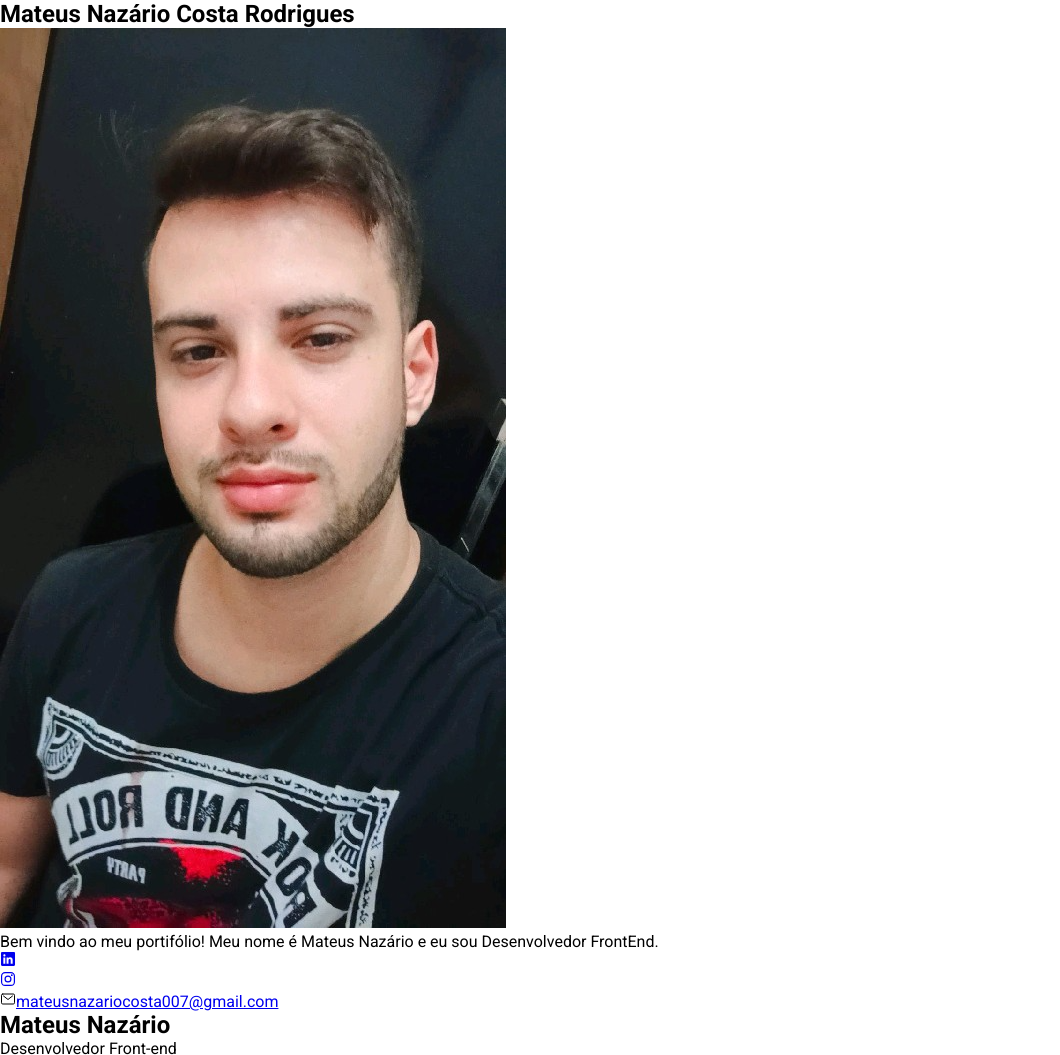
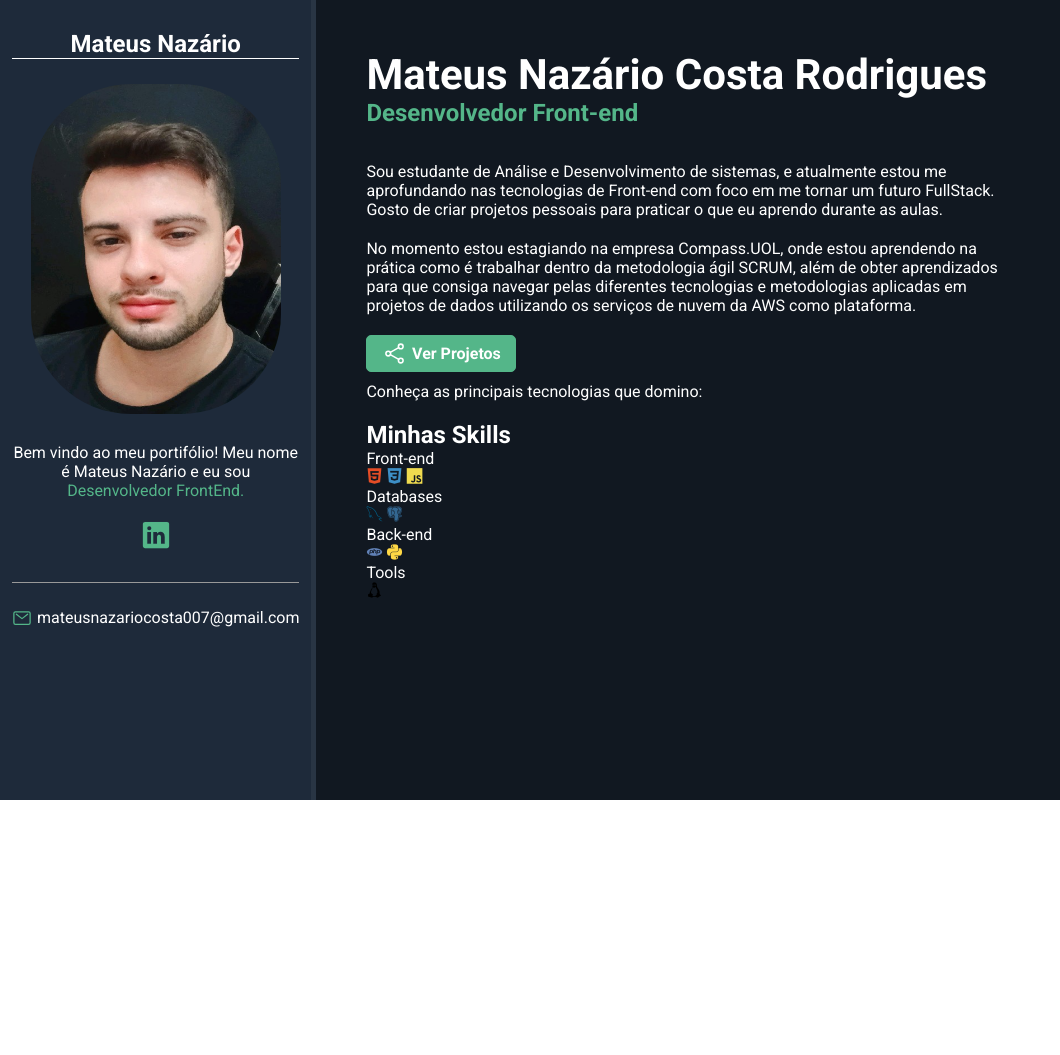
Before and after one commit to MateusNaza/mateusnaz-rio.github.io, a plain HTML site: page index.html in a window 1280 px wide. Shown: the top 1055 px of the page, without its empty margins (0-1060 px from the left). After the commit the page ends 800 px from the top, so only its background shows below. Drawn offline with nearby package versions, Linux system fonts and the light colour scheme.

Commit message:
Enviando o css primeira parte

```diff
--- a/css/style.css
+++ b/css/style.css
@@ -1,3 +1,4 @@
+/*-------------------------------------Reset---------------------------------*/
 * {
     padding: 0;
     margin: 0;
@@ -6,3 +7,144 @@
     font-family: 'Raleway', sans-serif;
     font-family: 'Roboto', sans-serif;
 }
+
+/*----------------------------------Variables--------------------------------*/
+:root {
+    --main-color: #54b689;
+    --main-text-color: #fff;
+    --border-color: #999;
+    --bio-bg-color: #1e2a3a;
+    --bio-border-color: #293544;
+    --about-bg-color: #111821;
+}
+
+/*-----------------------------------General---------------------------------*/
+.highlight {
+    color: var(--main-color);
+}
+
+/*----------------------------------Containers--------------------------------*/
+#container {
+    display: flex;
+    flex-direction: row;
+    color: var(--main-text-color);
+}
+
+#bioContainer {
+    flex: 1 1 20%;
+    min-height: 100vh;
+    background-color: var(--bio-bg-color);
+    text-align: center;
+    padding: 30px 12px;
+    border-right: 5px solid var(--bio-border-color);
+}
+
+#aboutContainer {
+    flex: 1 1 80%;
+    min-height: 100vh;
+    background-color: var(--about-bg-color);
+    padding: 50px;
+}
+
+/*-----------------------------------BioContainer----------------------------------*/
+#bioContainer h2 {
+    margin-bottom: 25px;
+    font-weight: bold;
+    border-bottom: 1px solid var(--main-text-color);
+    color: var(--main-text-color);
+}
+
+#bioContainer p {
+    margin-bottom: 20px;
+}
+
+#bioContainer img{
+    height: 330px;
+    width: 250px;
+    border-radius: 100px;
+    margin-bottom: 25px;
+}
+
+#socialContainer {
+    display: flex;
+    justify-content: center;
+    list-style: none;
+    border-bottom: 1px solid var(--border-color);
+    margin-bottom: 25px;
+    padding-bottom: 25px;
+}
+
+#socialContainer li {
+    flex: 1 1 0;
+    max-width: 60px;
+}
+
+#socialContainer li a {
+    color: var(--main-color);
+    font-size: 30px;
+}
+
+#emailContainer {
+    display: flex;
+    justify-content: center;
+}
+
+
+#emailContainer a {
+    text-decoration: none;
+    color: var(--main-text-color);
+}
+#emailContainer ion-icon {
+    margin-right: 5px;
+    color: var(--main-color);
+    font-size: 20px;
+}
+
+/*----------------------------------About-container--------------------------------*/
+#name {
+    font-size: 42px;
+}
+
+#title {
+    font-size: 24px;
+    margin-bottom: 35px;
+    font-weight: bold;
+}
+
+.description {
+    max-width: 75%;
+    margin-bottom: 20px;
+}
+
+#btnProjects {
+    font-weight: bold;
+    display: flex;
+    font-size: 16px;
+    border-radius: 5px;
+    text-decoration: none;
+    color: var(--main-text-colorcolor);
+    background-color: var(--main-color);
+    padding: 5px;
+    margin-bottom: 10px;
+    align-items: center;
+    width: 150px;
+    cursor: pointer;
+    justify-content: center;
+    transition: 0.3s;
+    gap: 5px;
+    border: 1px solid var(--main-color);
+}
+
+#mainTechText {
+    margin-top: 10px;
+}
+
+#btnProjects ion-icon {
+    font-size: 25px;
+}
+
+#btnProjects:hover {
+    background-color: transparent;
+}
+
+/*----------------------------------Skills--------------------------------*/
--- a/index.html
+++ b/index.html
@@ -17,20 +17,19 @@
 <body>
     <main id="container">
         <aside id="bioContainer">
-            <h2>Mateus Nazário Costa Rodrigues</h2>
-            <img src="img/Minha Foto.png" alt="Foto de Perfil">
+            <h2>Mateus Nazário</h2>
+            <img src="img/minha foto workana.png" alt="Foto de Perfil">
             <p>Bem vindo ao meu portifólio! Meu nome é Mateus Nazário e eu sou <span class="highlight">Desenvolvedor FrontEnd.</span></p>
             <ul id="socialContainer">
                 <li><a href="https://www.linkedin.com/in/mateus-naz%C3%A1rio-b46663200/"><ion-icon name="logo-linkedin"></ion-icon></a></li>
-                <li><a href="https://www.instagram.com/mateus_costaa99/"><ion-icon name="logo-instagram"></ion-icon></a></li>
             </ul>
-            <div id="mailContainer">
+            <div id="emailContainer">
                 <ion-icon name="mail-outline"></ion-icon><a href="mailto:mateusnazariocosta007@gmail.com">mateusnazariocosta007@gmail.com</a>
             </div>
         </aside>
         <section id="aboutContainer">
-            <h1 id="name">Mateus Nazário</h1>
-            <p id="title"><span id="highlight">Desenvolvedor Front-end</span></p>
+            <h1 id="name">Mateus Nazário Costa Rodrigues</h1>
+            <p id="title"><span class="highlight">Desenvolvedor Front-end</span></p>
             <p class="description">
                 Sou estudante de Análise e Desenvolvimento de sistemas, e atualmente estou me aprofundando
                 nas tecnologias de Front-end com foco em me tornar um futuro FullStack. Gosto de criar projetos pessoais
@@ -42,10 +41,11 @@
                 para que consiga navegar pelas diferentes tecnologias e metodologias aplicadas em projetos de dados
                 utilizando os serviços de nuvem da AWS como plataforma.
             </p>
-            <a href="https://www.linkedin.com/in/mateus-naz%C3%A1rio-b46663200/" id="btnProjects"></a><ion-icon name="share-social-outline"></ion-icon><span>Ver Projetos</span>
-            <p class="description">Conheça as principais tecnologias que domino:</p>
+            <a href="https://www.linkedin.com/in/mateus-naz%C3%A1rio-b46663200/" id="btnProjects"><ion-icon name="share-social-outline"></ion-icon><span>Ver Projetos</span></a>
+            <p class="description" id="mainTechText">Conheça as principais tecnologias que domino:</p>
             <div id="skillsContainer">
                 <div class="skillsBox">
+                    <h2>Minhas Skills</h2>
                     <p class="skillsTitle">Front-end</p>
                     <i class="devicon-html5-plain colored"></i>
                     <i class="devicon-css3-plain colored"></i>
```
Also changed, not shown: img/Minha Foto.png (deleted), img/minha foto workana.png (added).
